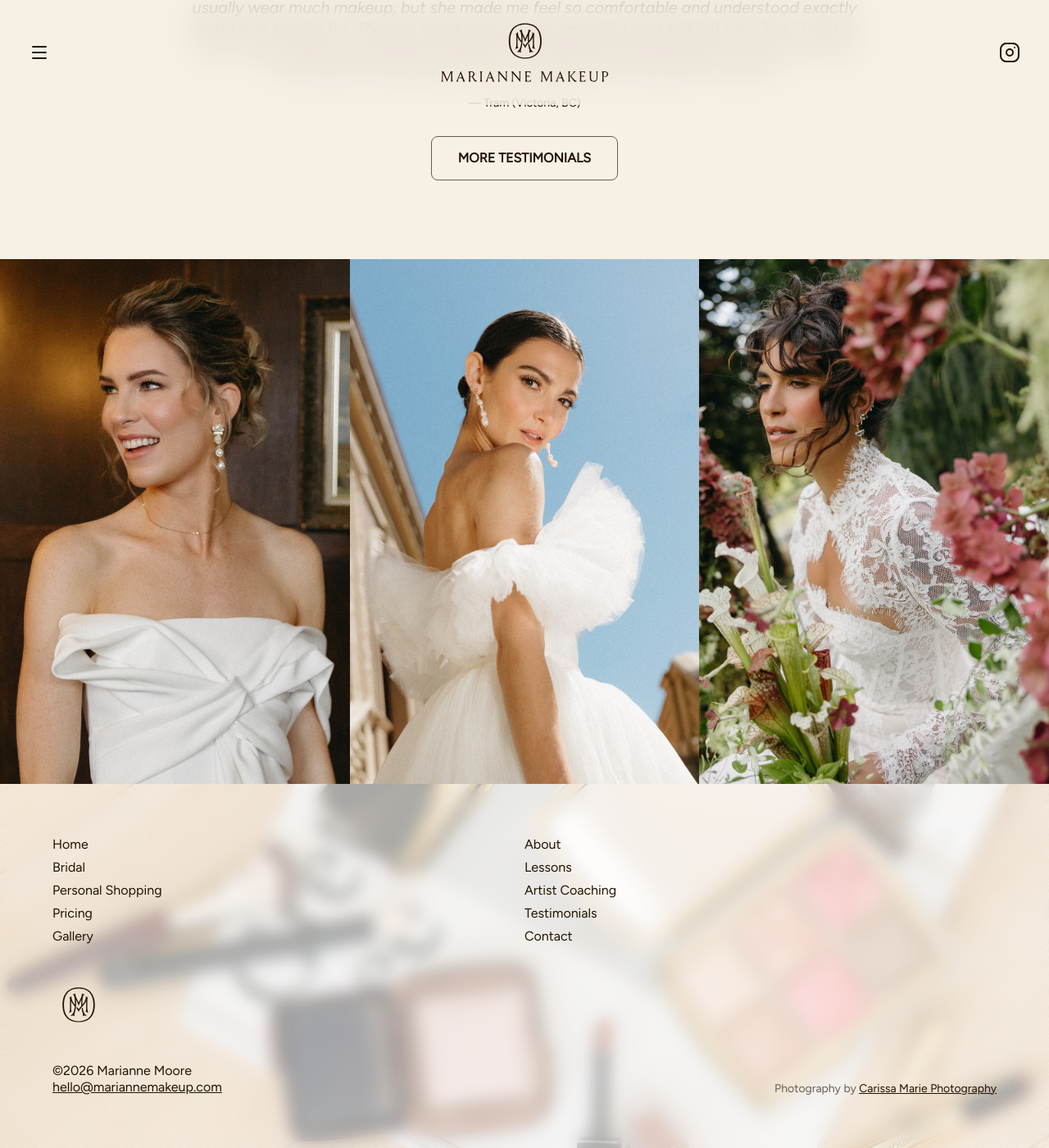
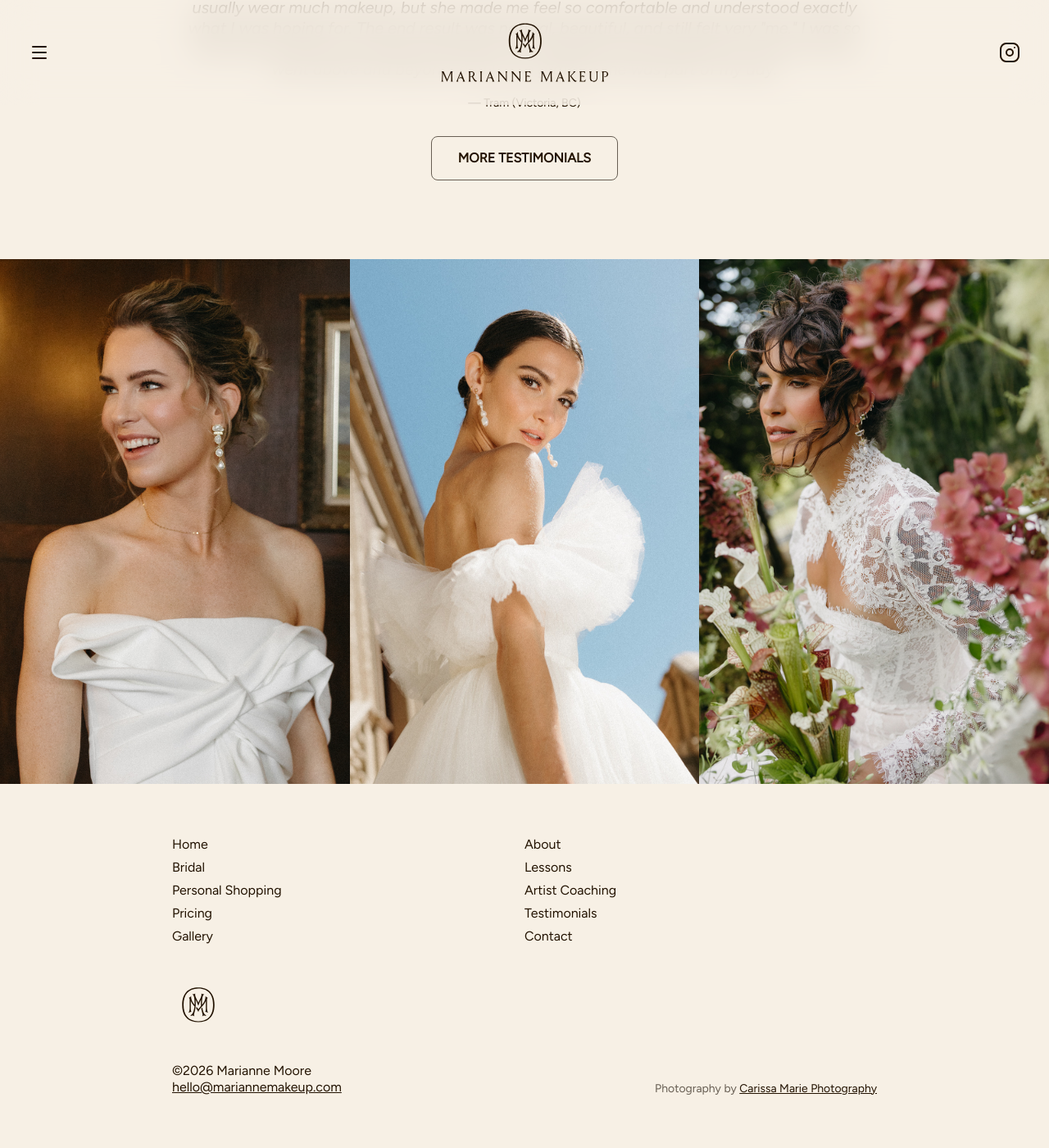
Before and after one commit to mariannemoore/mariannemoore.github.io, a Jekyll site: the page built from index.md, in a window 1280 px wide and 1400 px high, scrolled down 1850 px. Shown: the whole window at 82% size. Built offline with Jekyll 4.4.1, drawn with Linux system fonts in a browser that asks for light colours.

Commit message:
Revert footer to match page background color
- Remove background image from footer
- Change footer background from white to #F7F0E5

Co-Authored-By: Claude Opus 4.5 <noreply@anthropic.com>

```diff
--- a/_sass/_footer.scss
+++ b/_sass/_footer.scss
@@ -1,14 +1,10 @@
 footer {
-    background-image: url("/assets/background.jpg");
-    background-size: cover;
-    background-position: center;
+    background: #F7F0E5;
 
     .inner {
-      max-width: 100%;
-      padding: 4em;
-      background-color: rgba(255, 255, 255, 0.6);
-      backdrop-filter: blur(10px);
-      -webkit-backdrop-filter: blur(10px);
+      @extend .content-width;
+      padding-top: 4em;
+      padding-bottom: 4em;
     }
 
     svg#mm-logo-glyph {
```
